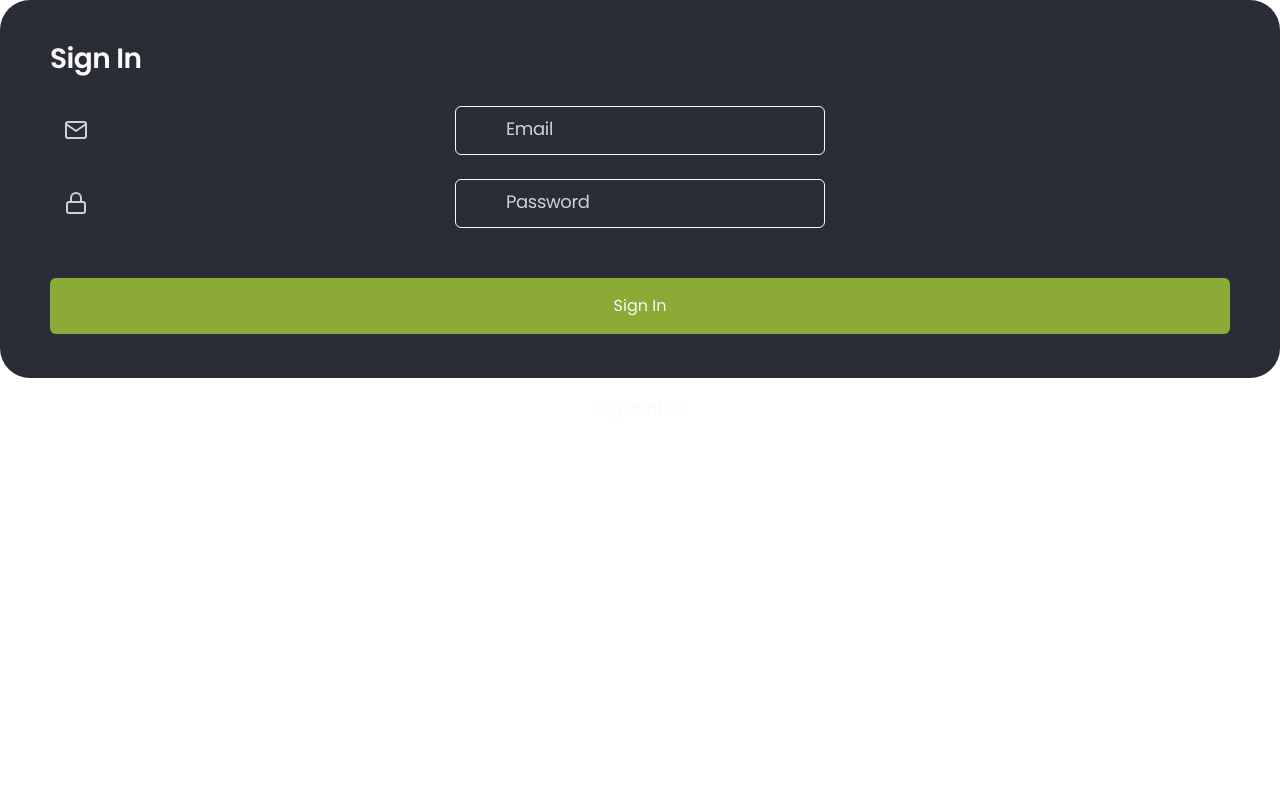
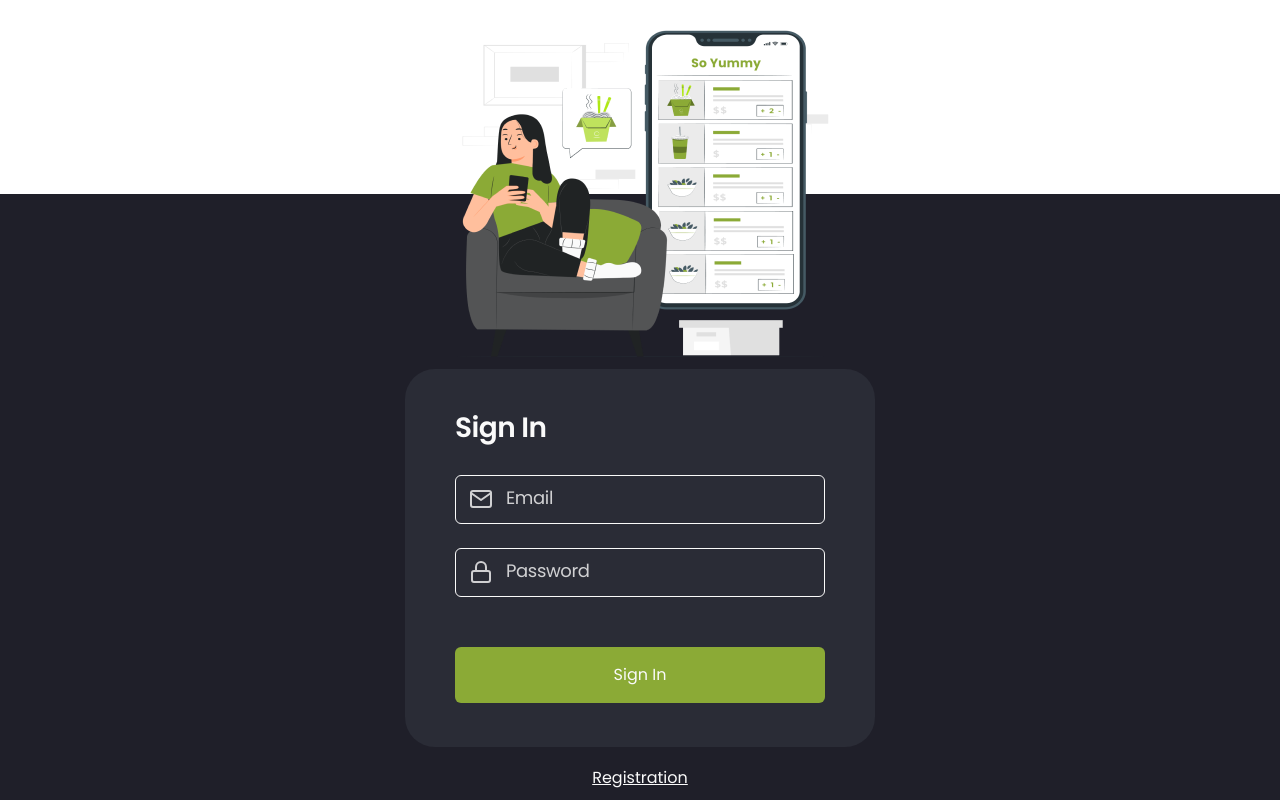
Before and after one commit to VladosSid/project-fullstack-frontend, a React (Create React App) app: page /project-fullstack-frontend/login in a window 1280 px wide. Built offline with nearby package versions, Linux system fonts and the light colour scheme; no server answers.

Commit message:
Sign in page styles

```diff
--- a/src/pages/SigninPage/SigninPage.jsx
+++ b/src/pages/SigninPage/SigninPage.jsx
@@ -1,10 +1,17 @@
 import SigninForm from "components/SigninForm/";
+import {
+    Container,
+    Background,
+    Image
+} from "./SigninPage.styled";
 
 const SigninPage = () => {
     return (
-        <>
+        <Container>
+            <Background />
+            <Image />
             <SigninForm />
-        </>
+        </Container>
     )
 }
 
--- a/src/pages/SigninPage/SigninPage.styled.js
+++ b/src/pages/SigninPage/SigninPage.styled.js
@@ -0,0 +1,73 @@
+import styled from 'styled-components';
+import theme from '../../style/generalStyle';
+
+import MobileBg from "../../images/Auth/AuthBgMobile.jpg";
+import TabletBg from "../../images/Auth/AuthBgTablet.jpg";
+import DesktopBg from "../../images/Auth/AuthBgDesktop.jpg";
+import MobileImg from "../../images/Auth/AuthImgMobile.png";
+import TabletImg from "../../images/Auth/AuthImgTablet.png";
+import DesktopImg from "../../images/Auth/AuthImgDesktop.png";
+
+export const Container = styled.div`
+    position: relative;
+    padding: 0 35px;
+    height: 100vh;
+    width: calc(100vw - 70px);
+    color: #fff;
+
+    display: flex;
+    flex-direction: column;
+    align-items: center;
+    justify-content: center;
+
+    @media ${theme.device.desktop} {
+        flex-direction: row;
+    }
+`
+
+export const Background = styled.div`
+    position: absolute;
+    bottom: 0;
+    left: 0;
+
+    background-image: url(${MobileBg});
+    background-repeat: no-repeat;
+    background-position: center;
+    background-size: cover;
+
+    width: 100vw;
+    height: 490px;
+
+    @media ${theme.device.tablet} {
+        background-image: url(${TabletBg});
+        height: 606px;
+    }
+    @media ${theme.device.desktop} {
+        background-image: url(${DesktopBg});
+        height: 325px;
+    }
+`
+
+export const Image = styled.div`
+    /* position lower on mobile */
+
+    background-image: url(${MobileImg});
+    background-repeat: no-repeat;
+    background-position: center;
+    background-size: cover;
+
+    width: 285px;
+    height: 250px;
+    z-index: 2;
+
+    @media ${theme.device.tablet} {
+        background-image: url(${TabletImg});
+        width: 409px;
+        height: 359px;
+    }
+    @media ${theme.device.desktop} {
+        background-image: url(${DesktopImg});
+        width: 532px;
+        height: 468px;
+    }
+`
```
